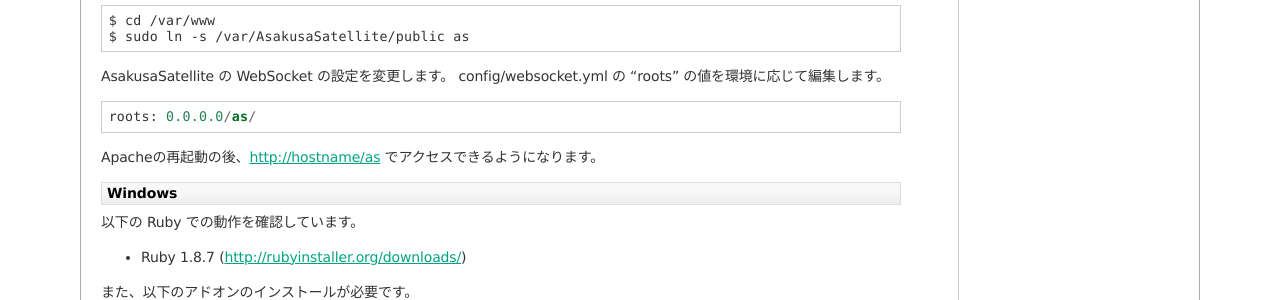
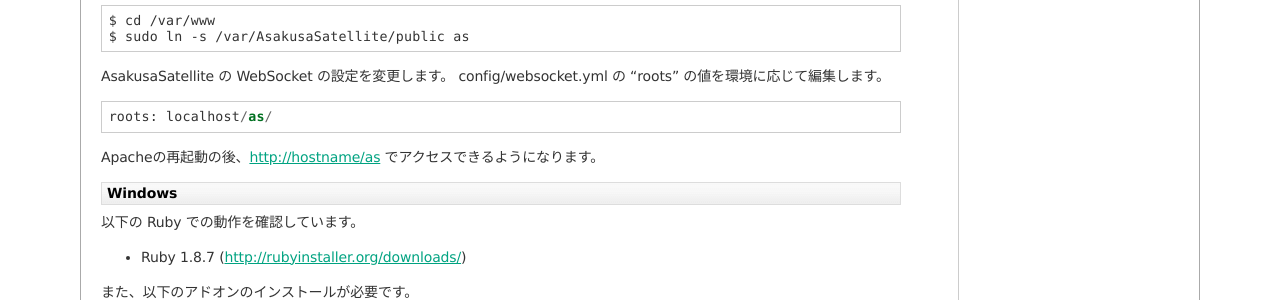
Before and after one commit to codefirst/asakusa-satellite-manual, a Sphinx documentation site: the page built from source/setup.rst, in a window 1280 px wide and 900 px high, scrolled down 1216 px. Shown: the part 151-451 px from the top of the window. Built offline with Sphinx 7.4.7, drawn with Linux system fonts in a browser that asks for light colours.

Commit message:
Fixed: 0.0.0.0 -> localhost

```diff
--- a/source/setup.rst
+++ b/source/setup.rst
@@ -88,7 +88,7 @@
 
 ::
 
-  roots: 0.0.0.0/as/
+  roots: localhost/as/
 
 Apacheの再起動の後、http://hostname/as でアクセスできるようになります。
 
```
